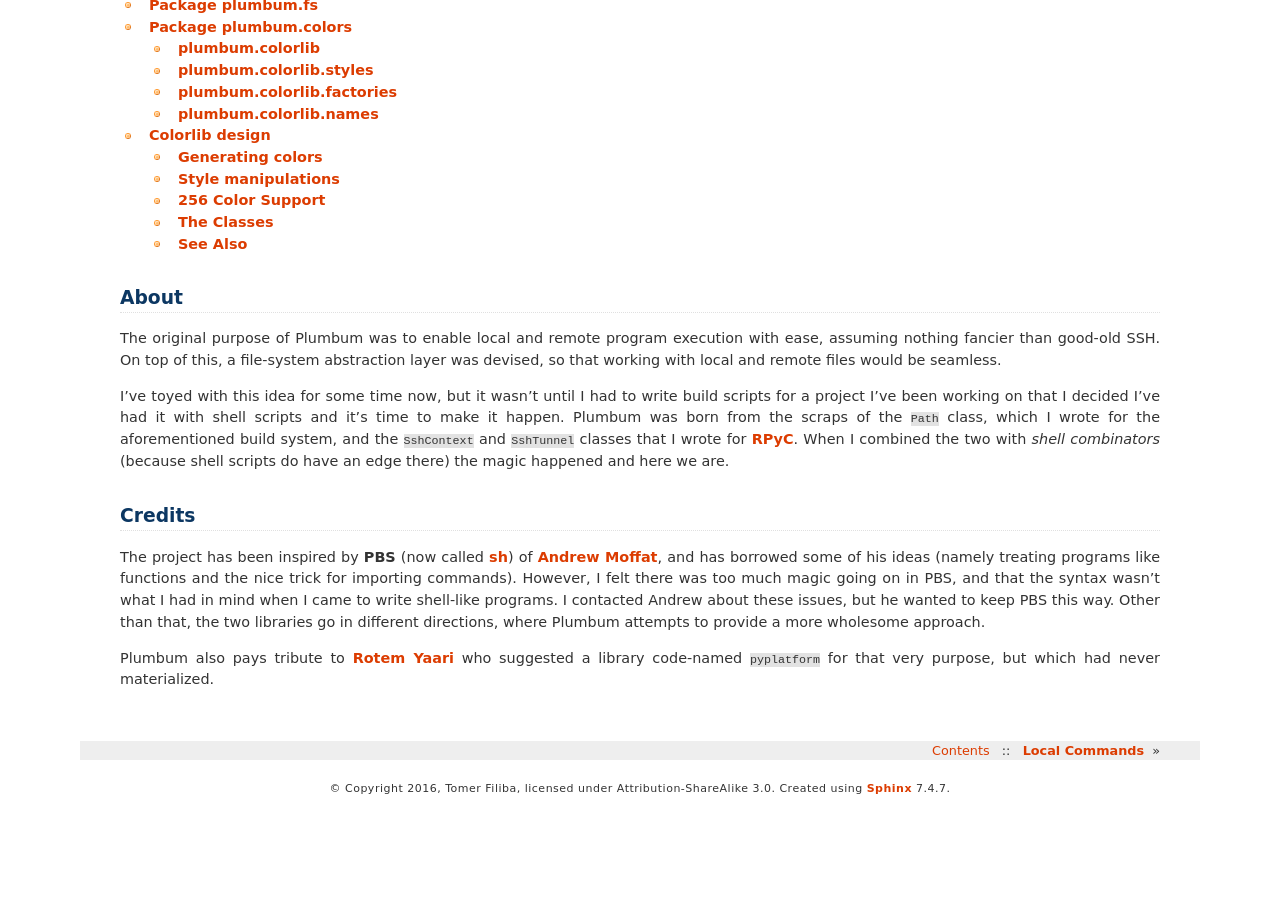
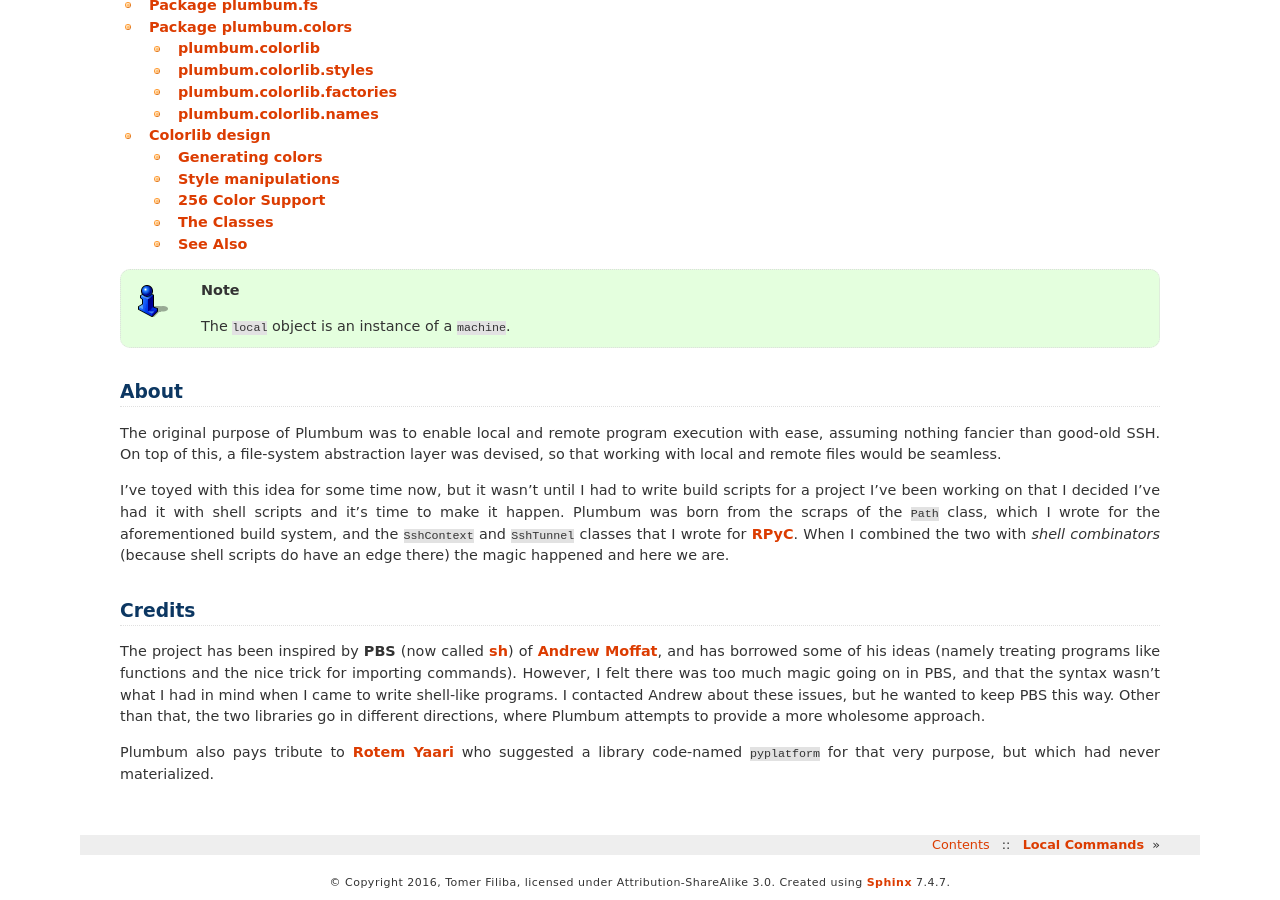
Before and after one commit to tomerfiliba/plumbum, a Sphinx documentation site: the page built from docs/index.rst, in a window 1280 px wide and 900 px high, scrolled down 5290 px. Built offline with Sphinx 7.4.7, drawn with Linux system fonts in a browser that asks for light colours; before the commit the page ends 6095 px from its top, so only the background shows below that.

Commit message:
Note to address #276

```diff
--- a/docs/index.rst
+++ b/docs/index.rst
@@ -135,6 +135,10 @@ missing from the guide, so you might want to consult with the API reference in t
    api/colors
    colorlib
 
+.. note::
+
+   The ``local`` object is an instance of a ``machine``.
+
 About
 =====
 The original purpose of Plumbum was to enable local and remote program execution with ease,
```
